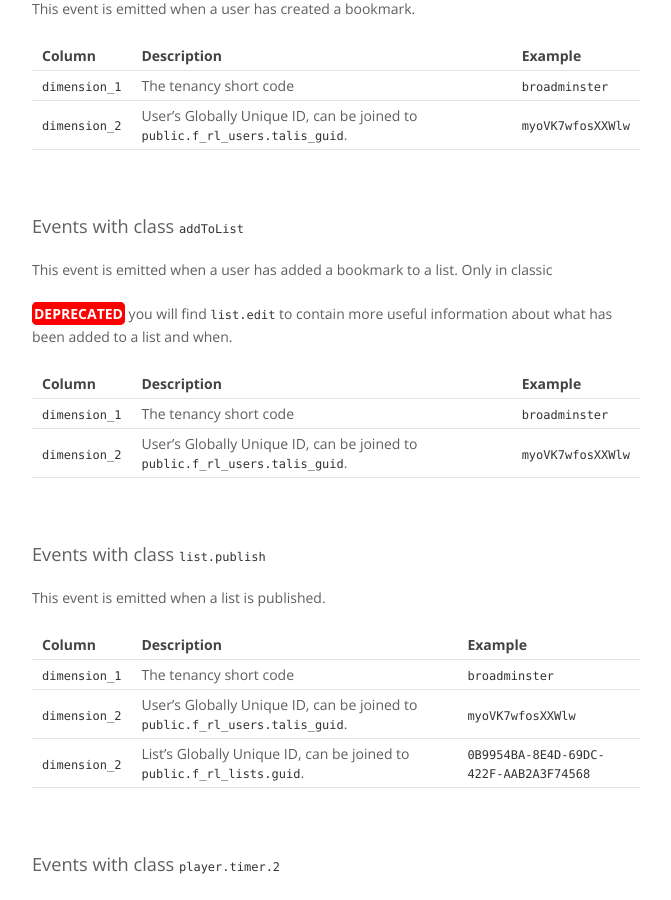
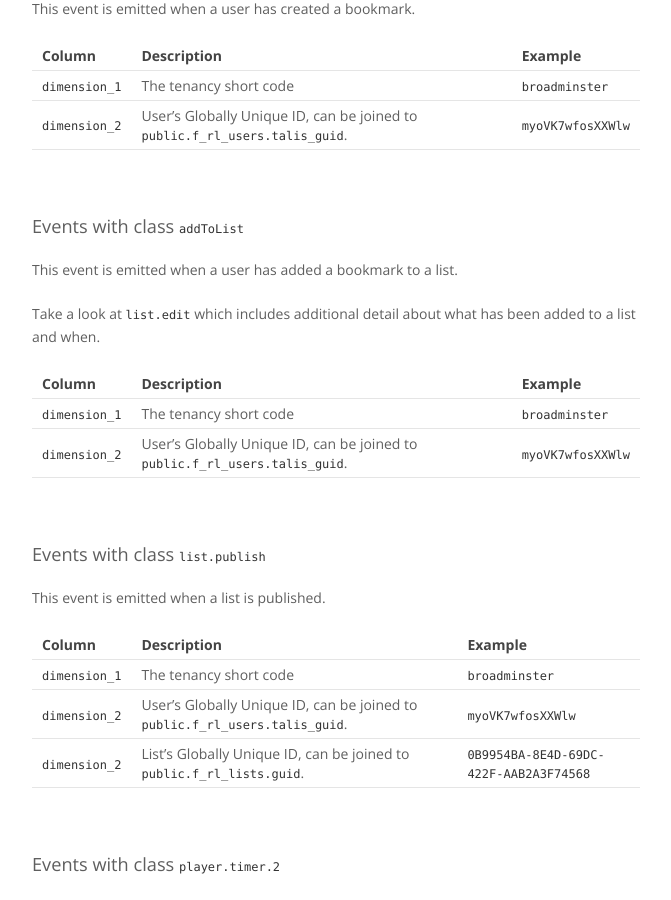
Before and after one commit to techfromsage/advanced-mis, a Jekyll site: the page built from topics/timeseries.md, in a window 1280 px wide and 900 px high, scrolled down 2091 px. Shown: the whole window, without its empty margins (375-1046 px from the left). Built offline with Jekyll 4.4.1, drawn with Linux system fonts in a browser that asks for light colours; some of the changed text lies outside the part shown.

Commit message:
PR feedback

```diff
--- a/topics/timeseries.md
+++ b/topics/timeseries.md
@@ -13,7 +13,7 @@ There are several different views representing different sliding window lengths
 1. `f_event_timeseries_1hr`
     - where the event counts and sums are per hour
 1. `f_event_timeseries_24hr`
-    - where the event counts and sums are per day.
+    - where the event counts and sums are per day
     - up to 36 months historical data
 1. `f_event_timeseries_24hr_last_3_months`
     - where the event counts and sums are per day
@@ -84,9 +84,9 @@ This event is emitted when a user has created a bookmark.
 
 ### Events with class `addToList`
 
-This event is emitted when a user has added a bookmark to a list. Only in classic
+This event is emitted when a user has added a bookmark to a list.
 
-<span class="deprecated">DEPRECATED</span> you will find `list.edit` to contain more useful information about what has been added to a list and when.
+Take a look at [`list.edit`](#list-edit) which includes additional detail about what has been added to a list and when.
 
 | Column | Description | Example |
 | --- | --- | --- |
```
